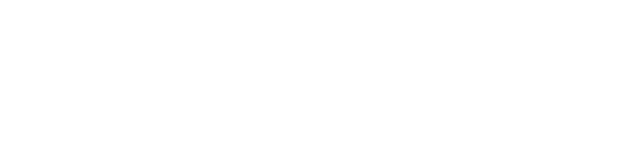
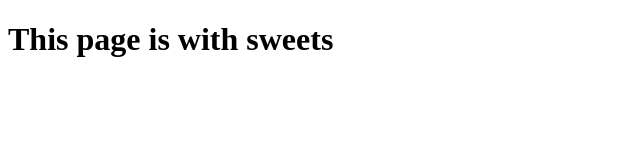
Before and after one commit to luqimap/myTasks, a plain HTML site: page 02.Formatowanie_tekstu/index.html in a window 1280 px wide. Shown: the whole page, without its empty margins (0-640 px from the left). Drawn offline with Linux system fonts and the light colour scheme.

Commit message:
zadanie 2 wersja alfa

```diff
--- a/02.Formatowanie_tekstu/index.html
+++ b/02.Formatowanie_tekstu/index.html
@@ -5,5 +5,9 @@
     <title>Task 2</title>
 </head>
 <body>
+
+    <h1>This page is with sweets</h1>
+
+
 </body>
 </html>
```
